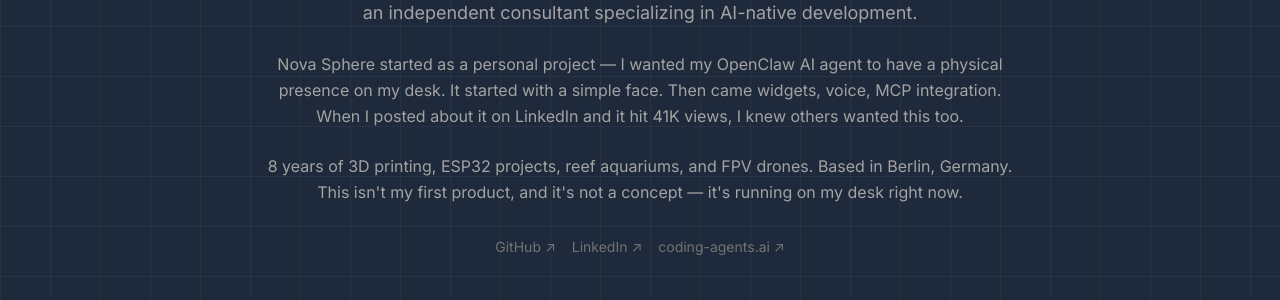
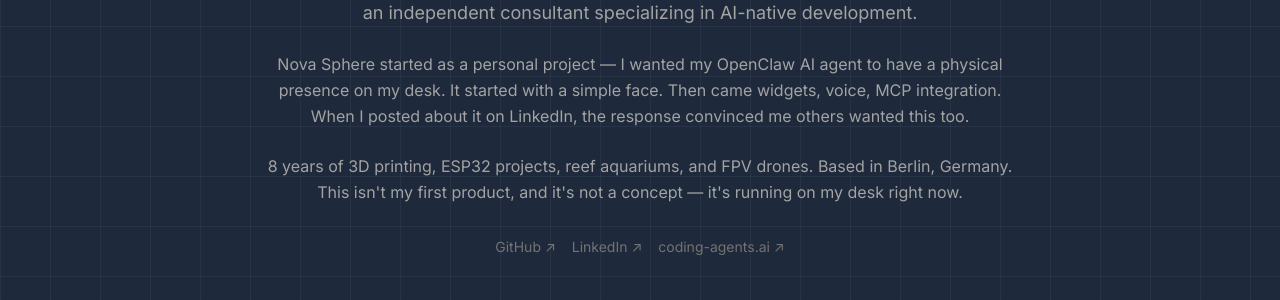
Before and after one commit to angeldimitrov/angeldimitrov.github.io, a Jekyll site: the page built from nova-sphere.html, in a window 1280 px wide and 900 px high, scrolled down 11430 px. Shown: the part 206-506 px from the top of the window. Built offline with Jekyll 4.4.1, drawn with Linux system fonts in a browser that asks for light colours.

Commit message:
fix(nova-sphere): remove LinkedIn view count from creator section
Co-Authored-By: Claude Opus 4.6 <noreply@anthropic.com>

```diff
--- a/nova-sphere.html
+++ b/nova-sphere.html
@@ -762,7 +762,7 @@ image: /assets/images/nova-sphere/hero-happy.jpg
       <p class="text-neutral-400 leading-relaxed mb-6">
         Nova Sphere started as a personal project — I wanted my OpenClaw AI agent to have a physical presence on my desk.
         It started with a simple face. Then came widgets, voice, MCP integration.
-        When I posted about it on LinkedIn and it hit 41K views, I knew others wanted this too.
+        When I posted about it on LinkedIn, the response convinced me others wanted this too.
       </p>
       <p class="text-neutral-400 leading-relaxed mb-8">
         8 years of 3D printing, ESP32 projects, reef aquariums, and FPV drones.
```
